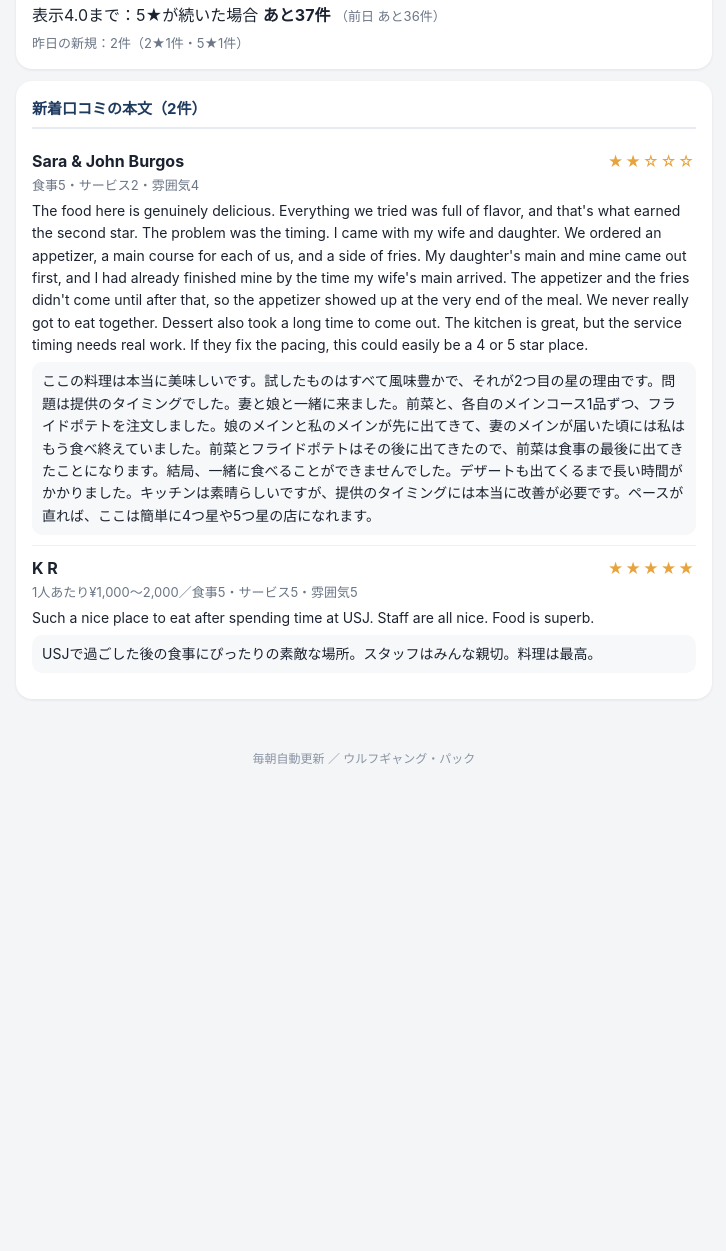
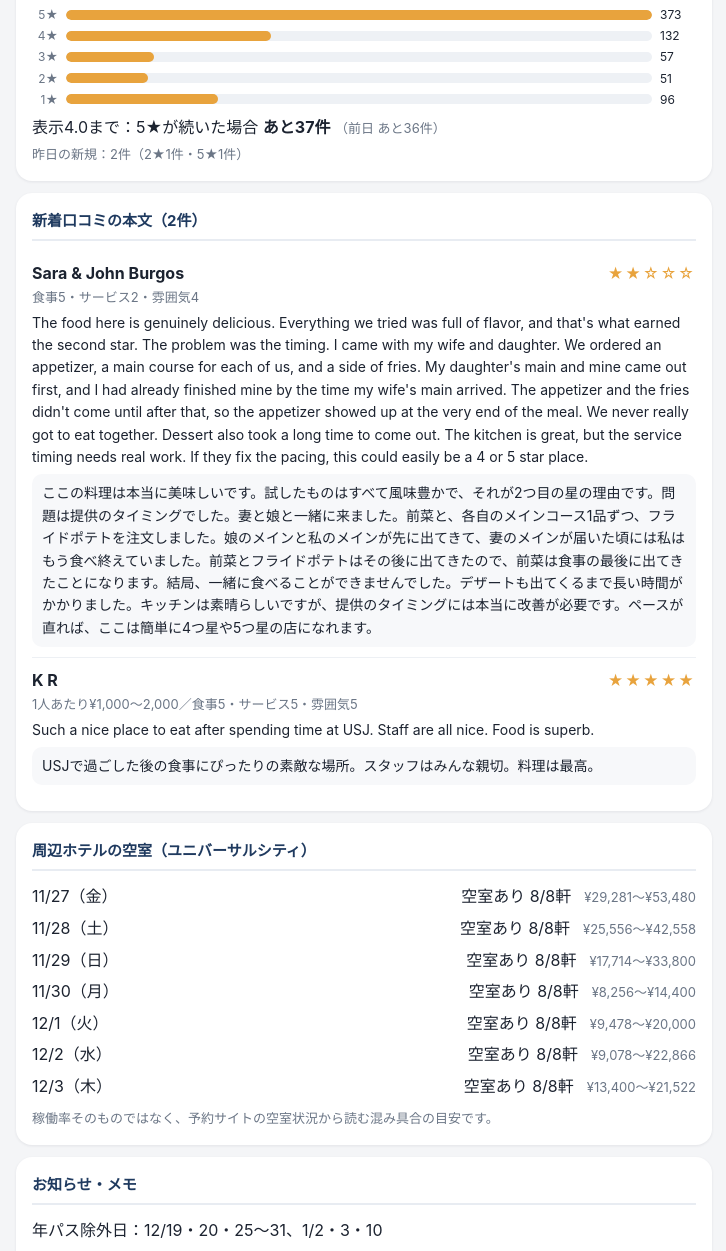
Before and after one commit to non-1981/wolfgang-dash, a plain HTML site: page staff.html in a window 1280 px wide. Shown: the part 569-1820 px from the top of the page, without its empty margins (276-1002 px from the left). Before the commit the page ends 1360 px from the top, so only its background shows below. Drawn offline with Linux system fonts and the light colour scheme.

Commit message:
自店ページに星別内訳・周辺ホテル空室・お知らせを追加

```diff
--- a/staff.html
+++ b/staff.html
@@ -61,6 +61,7 @@ a.btn span { display: block; font-weight: 400; font-size: 13px; color: #6b7686;
 <div class="card"><h2>Google口コミ（大阪店）</h2>
 <div class="row"><span class="big">3.9</span>
 <span class="muted">709件（前日 707件）</span></div>
+<div style="margin-top:8px"><div class="bar-row"><span class="lab">5★</span><div class="bar-track"><div class="bar-fill" style="width:100%"></div></div><span class="num">373</span></div><div class="bar-row"><span class="lab">4★</span><div class="bar-track"><div class="bar-fill" style="width:35%"></div></div><span class="num">132</span></div><div class="bar-row"><span class="lab">3★</span><div class="bar-track"><div class="bar-fill" style="width:15%"></div></div><span class="num">57</span></div><div class="bar-row"><span class="lab">2★</span><div class="bar-track"><div class="bar-fill" style="width:14%"></div></div><span class="num">51</span></div><div class="bar-row"><span class="lab">1★</span><div class="bar-track"><div class="bar-fill" style="width:26%"></div></div><span class="num">96</span></div></div>
 <div style="margin-top:6px">表示4.0まで：5★が続いた場合 <b>あと37件</b>
 <span class="muted">（前日 あと36件）</span></div>
 <div class="muted" style="margin-top:4px">昨日の新規：2件（2★1件・5★1件）</div>
@@ -83,6 +84,16 @@ a.btn span { display: block; font-weight: 400; font-size: 13px; color: #6b7686;
 </div>
 </div>
 
+<div class="card"><h2>周辺ホテルの空室（ユニバーサルシティ）</h2>
+<div class="row" style="padding:3px 0"><span>11/27（金）</span><span>空室あり 8/8軒<span class="muted">　¥29,281〜¥53,480</span></span></div><div class="row" style="padding:3px 0"><span>11/28（土）</span><span>空室あり 8/8軒<span class="muted">　¥25,556〜¥42,558</span></span></div><div class="row" style="padding:3px 0"><span>11/29（日）</span><span>空室あり 8/8軒<span class="muted">　¥17,714〜¥33,800</span></span></div><div class="row" style="padding:3px 0"><span>11/30（月）</span><span>空室あり 8/8軒<span class="muted">　¥8,256〜¥14,400</span></span></div><div class="row" style="padding:3px 0"><span>12/1（火）</span><span>空室あり 8/8軒<span class="muted">　¥9,478〜¥20,000</span></span></div><div class="row" style="padding:3px 0"><span>12/2（水）</span><span>空室あり 8/8軒<span class="muted">　¥9,078〜¥22,866</span></span></div><div class="row" style="padding:3px 0"><span>12/3（木）</span><span>空室あり 8/8軒<span class="muted">　¥13,400〜¥21,522</span></span></div>
+<div class="muted" style="margin-top:6px">稼働率そのものではなく、予約サイトの空室状況から読む混み具合の目安です。</div></div>
+
+
+<div class="card"><h2>お知らせ・メモ</h2>
+<div style='padding:3px 0'>年パス除外日：12/19・20・25〜31、1/2・3・10</div><div style='padding:3px 0'>ショー：ライト・アップ・ザ・ナイト 17:30／19:30、ジョイ・オブ・ライツ 18:00／20:00、ホグワーツ・マジカル・ナイト（〜1/17）</div><div style='padding:3px 0'>ゆめ咲線 最終電車：西九条方面 0:02発、大阪まで行ける最終は23:37発、桜島方面 0:20発</div>
+</div>
+
+
 </main>
 <footer>毎朝自動更新 ／ ウルフギャング・パック</footer>
 </body>
```
